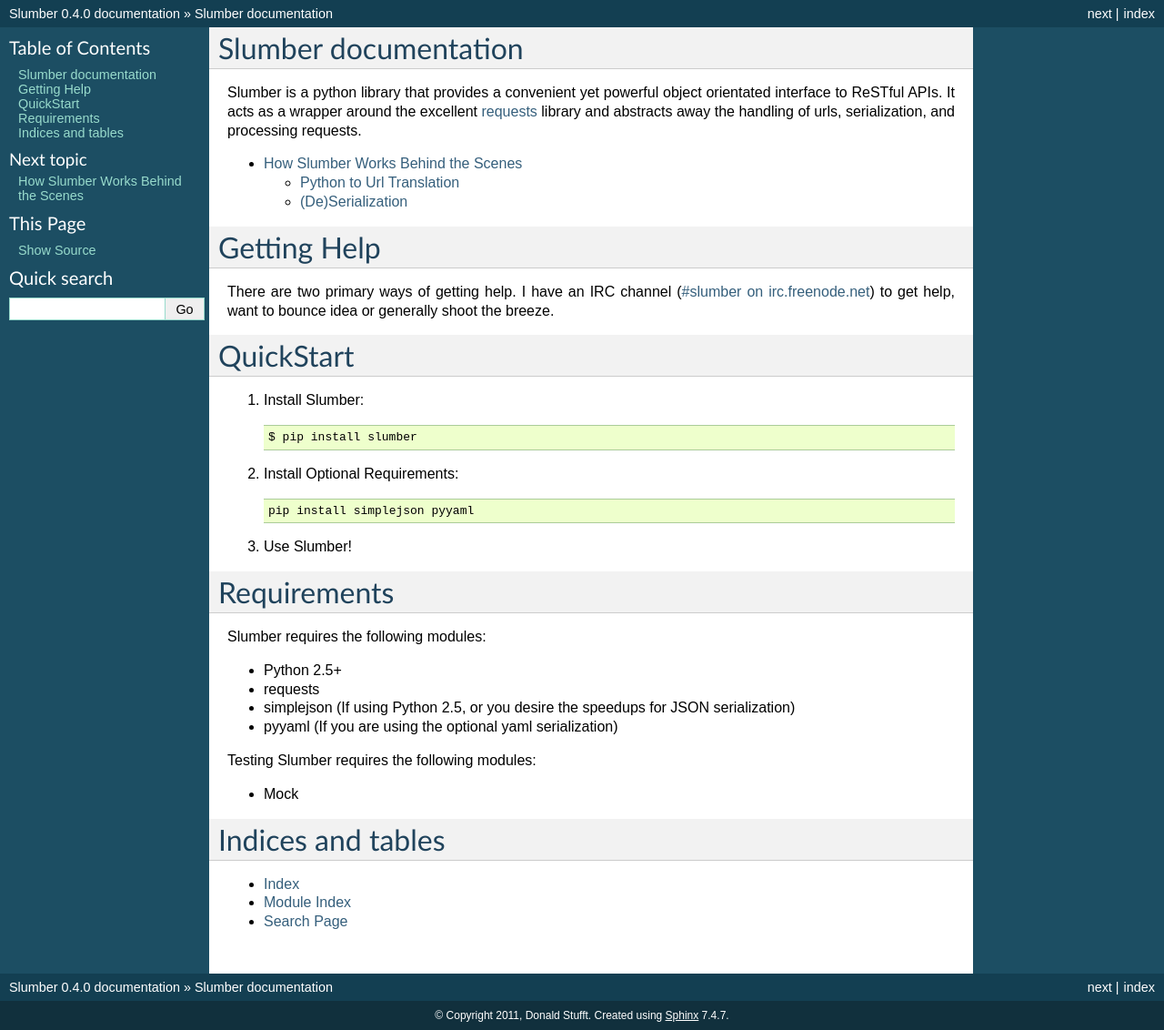
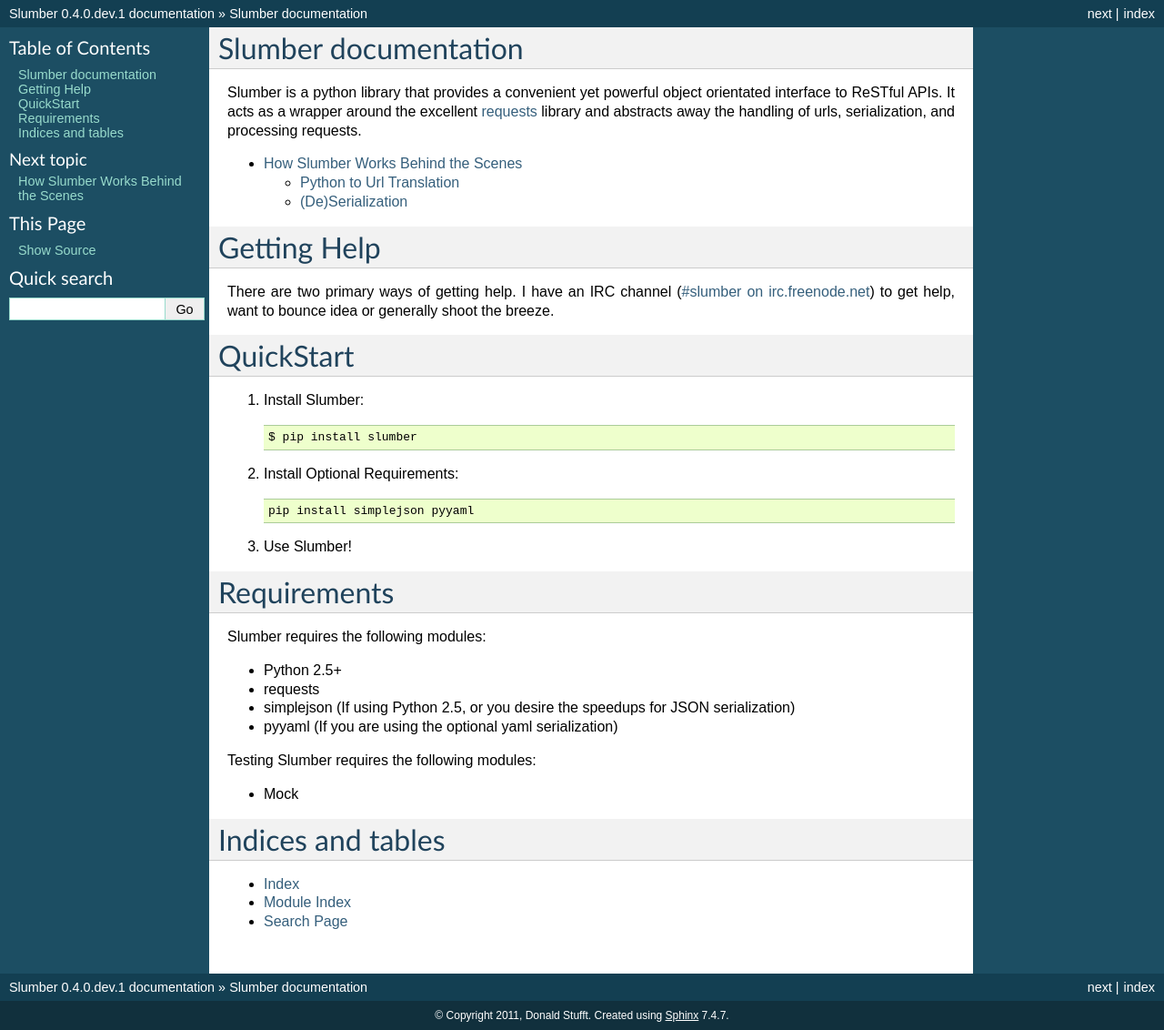
Before and after one commit to samgiles/slumber, a Sphinx documentation site: the page built from docs/index.rst, in a window 1280 px wide. Shown: the whole page at 91% size. Built offline with Sphinx 7.4.7, drawn with Linux system fonts in a browser that asks for light colours; pages that are not in the unit, such as notebooks, are missing from menus.

```diff
--- a/docs/conf.py
+++ b/docs/conf.py
@@ -49,9 +49,9 @@ copyright = u'2011, Donald Stufft'
 # built documents.
 #
 # The short X.Y version.
-version = '0.4'
+version = '0.6.dev1'
 # The full version, including alpha/beta/rc tags.
-release = '0.4.0'
+release = '0.4.0.dev.1'
 
 # The language for content autogenerated by Sphinx. Refer to documentation
 # for a list of supported languages.
--- a/setup.py
+++ b/setup.py
@@ -11,7 +11,7 @@ base_dir = os.path.dirname(os.path.abspath(__file__))
 
 setup(
     name = "slumber",
-    version = "0.5.dev1",
+    version = "0.6.dev1",
     description = "A library that makes consuming a REST API easier and more convenient",
     long_description="\n\n".join([
         open(os.path.join(base_dir, "README.rst"), "r").read(),
```
